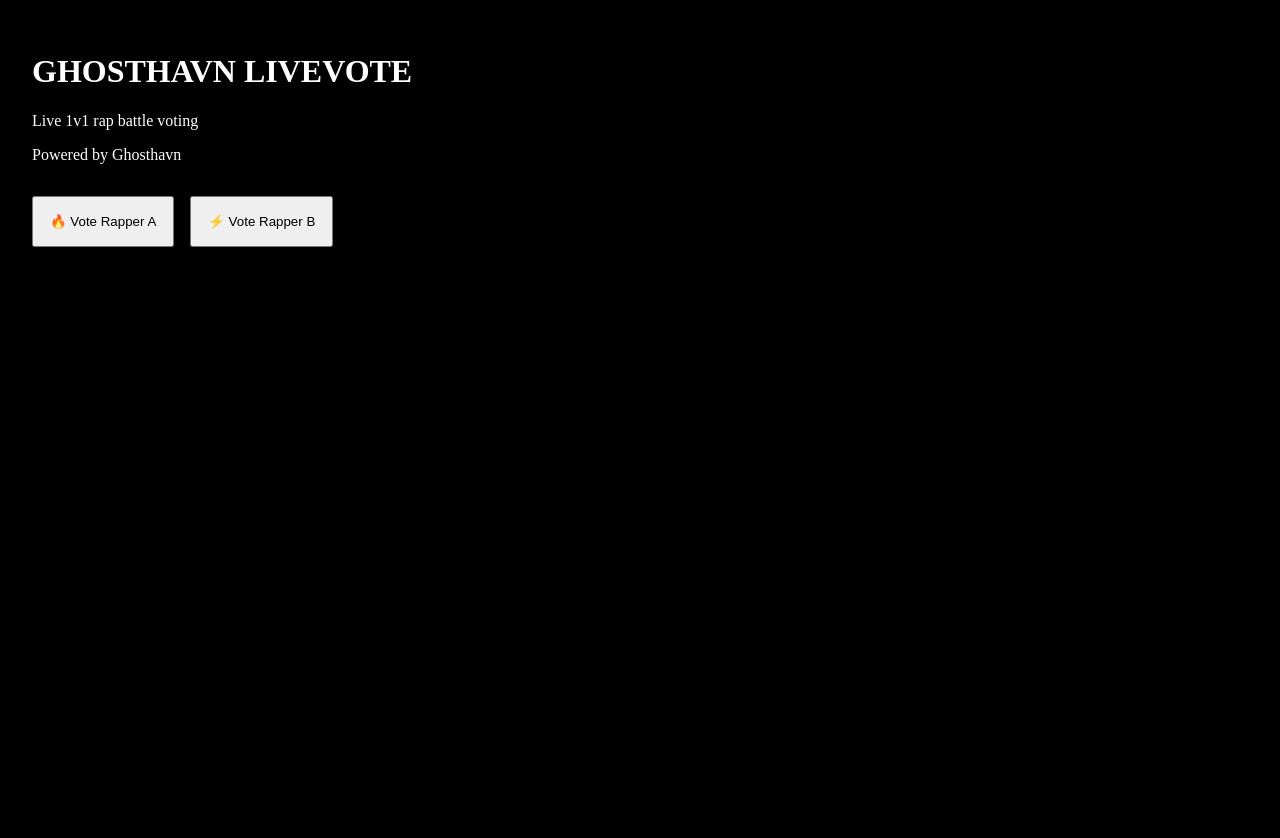
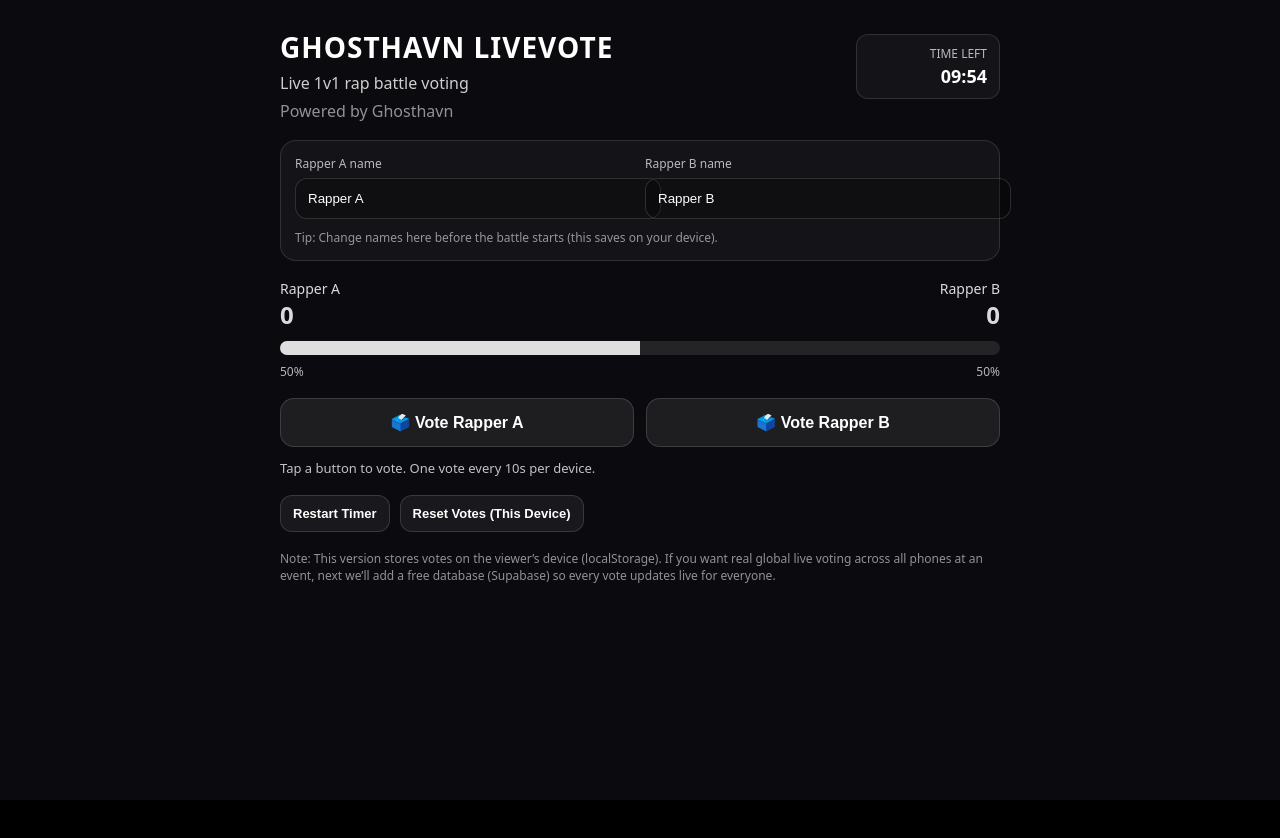
Before and after one commit to gkdixon5/ghosthavn-livevote, a Next.js app: page / in a window 1280 px wide. Shown: the top 838 px of the page. After the commit the page ends 800 px from the top, so only its background shows below. Built offline with nearby package versions, Linux system fonts and the light colour scheme.

Commit message:
Update page.tsx

```diff
--- a/app/page.tsx
+++ b/app/page.tsx
@@ -1,18 +1,263 @@
-export default function Home() {
+"use client";
+
+import { useEffect, useMemo, useState } from "react";
+
+type VoteSide = "A" | "B";
+
+export default function Page() {
+  // Edit these for each battle:
+  const EVENT_TITLE = "GHOSTHAVN LIVEVOTE";
+  const SUBTITLE = "Live 1v1 rap battle voting";
+  const POWERED = "Powered by Ghosthavn";
+
+  // Change these names anytime:
+  const [rapperA, setRapperA] = useState("Rapper A");
+  const [rapperB, setRapperB] = useState("Rapper B");
+
+  // Voting state (local, per-device)
+  const [votesA, setVotesA] = useState(0);
+  const [votesB, setVotesB] = useState(0);
+
+  // Anti-spam: one vote per device every X seconds
+  const COOLDOWN_SECONDS = 10;
+  const [cooldownUntil, setCooldownUntil] = useState<number>(0);
+
+  // Optional: battle timer lock
+  const BATTLE_MINUTES = 10;
+  const [startTs, setStartTs] = useState<number>(() => Date.now());
+  const endTs = useMemo(() => startTs + BATTLE_MINUTES * 60 * 1000, [startTs]);
+  const [now, setNow] = useState(Date.now());
+
+  const locked = now >= endTs;
+
+  // Load from localStorage so refresh doesn't reset
+  useEffect(() => {
+    try {
+      const saved = localStorage.getItem("ghosthavn_livevote_state_v1");
+      if (saved) {
+        const parsed = JSON.parse(saved);
+        if (typeof parsed.votesA === "number") setVotesA(parsed.votesA);
+        if (typeof parsed.votesB === "number") setVotesB(parsed.votesB);
+        if (typeof parsed.cooldownUntil === "number") setCooldownUntil(parsed.cooldownUntil);
+        if (typeof parsed.startTs === "number") setStartTs(parsed.startTs);
+        if (typeof parsed.rapperA === "string") setRapperA(parsed.rapperA);
+        if (typeof parsed.rapperB === "string") setRapperB(parsed.rapperB);
+      }
+    } catch {}
+  }, []);
+
+  useEffect(() => {
+    try {
+      localStorage.setItem(
+        "ghosthavn_livevote_state_v1",
+        JSON.stringify({ votesA, votesB, cooldownUntil, startTs, rapperA, rapperB })
+      );
+    } catch {}
+  }, [votesA, votesB, cooldownUntil, startTs, rapperA, rapperB]);
+
+  // Tick timer
+  useEffect(() => {
+    const t = setInterval(() => setNow(Date.now()), 250);
+    return () => clearInterval(t);
+  }, []);
+
+  const total = votesA + votesB;
+  const pctA = total === 0 ? 50 : Math.round((votesA / total) * 100);
+  const pctB = 100 - pctA;
+
+  const secondsLeft = Math.max(0, Math.floor((endTs - now) / 1000));
+  const mm = String(Math.floor(secondsLeft / 60)).padStart(2, "0");
+  const ss = String(secondsLeft % 60).padStart(2, "0");
+
+  const canVote = !locked && now >= cooldownUntil;
+
+  function vote(side: VoteSide) {
+    if (!canVote) return;
+
+    if (side === "A") setVotesA((v) => v + 1);
+    if (side === "B") setVotesB((v) => v + 1);
+
+    setCooldownUntil(Date.now() + COOLDOWN_SECONDS * 1000);
+  }
+
+  function resetBattle() {
+    if (!confirm("Reset battle? This clears votes on THIS device only.")) return;
+    setVotesA(0);
+    setVotesB(0);
+    setCooldownUntil(0);
+    setStartTs(Date.now());
+  }
+
   return (
-    <main style={{ padding: "2rem", color: "white", background: "black", minHeight: "100vh" }}>
-      <h1>GHOSTHAVN LIVEVOTE</h1>
-      <p>Live 1v1 rap battle voting</p>
-      <p>Powered by Ghosthavn</p>
+    <main style={{ minHeight: "100vh", background: "#0b0b0f", color: "white" }}>
+      <div
+        style={{
+          maxWidth: 720,
+          margin: "0 auto",
+          padding: "28px 16px 40px",
+          fontFamily: "ui-sans-serif, system-ui, -apple-system, Segoe UI, Roboto, Arial",
+        }}
+      >
+        <div style={{ display: "flex", alignItems: "baseline", justifyContent: "space-between", gap: 12 }}>
+          <div>
+            <h1 style={{ margin: 0, fontSize: 28, letterSpacing: 1 }}>{EVENT_TITLE}</h1>
+            <div style={{ opacity: 0.8, marginTop: 6 }}>{SUBTITLE}</div>
+            <div style={{ opacity: 0.55, marginTop: 6 }}>{POWERED}</div>
+          </div>
 
-      <div style={{ marginTop: "2rem" }}>
-        <button style={{ marginRight: "1rem", padding: "1rem" }}>
-          🔥 Vote Rapper A
-        </button>
-        <button style={{ padding: "1rem" }}>
-          ⚡ Vote Rapper B
-        </button>
+          <div
+            style={{
+              padding: "10px 12px",
+              border: "1px solid rgba(255,255,255,0.12)",
+              borderRadius: 12,
+              background: "rgba(255,255,255,0.04)",
+              textAlign: "right",
+              minWidth: 118,
+            }}
+          >
+            <div style={{ fontSize: 12, opacity: 0.7 }}>{locked ? "VOTING CLOSED" : "TIME LEFT"}</div>
+            <div style={{ fontSize: 18, marginTop: 2, fontWeight: 700 }}>{mm}:{ss}</div>
+          </div>
+        </div>
+
+        {/* Editable names */}
+        <div
+          style={{
+            marginTop: 18,
+            padding: 14,
+            borderRadius: 16,
+            border: "1px solid rgba(255,255,255,0.12)",
+            background: "rgba(255,255,255,0.04)",
+          }}
+        >
+          <div style={{ display: "grid", gridTemplateColumns: "1fr 1fr", gap: 10 }}>
+            <div>
+              <div style={{ fontSize: 12, opacity: 0.7, marginBottom: 6 }}>Rapper A name</div>
+              <input
+                value={rapperA}
+                onChange={(e) => setRapperA(e.target.value)}
+                style={inputStyle}
+              />
+            </div>
+            <div>
+              <div style={{ fontSize: 12, opacity: 0.7, marginBottom: 6 }}>Rapper B name</div>
+              <input
+                value={rapperB}
+                onChange={(e) => setRapperB(e.target.value)}
+                style={inputStyle}
+              />
+            </div>
+          </div>
+
+          <div style={{ fontSize: 12, opacity: 0.55, marginTop: 10 }}>
+            Tip: Change names here before the battle starts (this saves on your device).
+          </div>
+        </div>
+
+        {/* Scoreboard */}
+        <div style={{ marginTop: 18 }}>
+          <div style={{ display: "flex", justifyContent: "space-between", marginBottom: 10, opacity: 0.85 }}>
+            <div>
+              <div style={{ fontSize: 14 }}>{rapperA}</div>
+              <div style={{ fontSize: 24, fontWeight: 800 }}>{votesA}</div>
+            </div>
+            <div style={{ textAlign: "right" }}>
+              <div style={{ fontSize: 14 }}>{rapperB}</div>
+              <div style={{ fontSize: 24, fontWeight: 800 }}>{votesB}</div>
+            </div>
+          </div>
+
+          <div style={{ height: 14, borderRadius: 999, background: "rgba(255,255,255,0.10)", overflow: "hidden" }}>
+            <div style={{ width: `${pctA}%`, height: "100%", background: "rgba(255,255,255,0.85)" }} />
+          </div>
+
+          <div style={{ display: "flex", justifyContent: "space-between", marginTop: 8, fontSize: 12, opacity: 0.7 }}>
+            <div>{pctA}%</div>
+            <div>{pctB}%</div>
+          </div>
+        </div>
+
+        {/* Vote buttons */}
+        <div style={{ marginTop: 18, display: "grid", gridTemplateColumns: "1fr 1fr", gap: 12 }}>
+          <button
+            onClick={() => vote("A")}
+            disabled={!canVote}
+            style={{
+              ...btnStyle,
+              opacity: canVote ? 1 : 0.45,
+            }}
+          >
+            🗳️ Vote {rapperA}
+          </button>
+
+          <button
+            onClick={() => vote("B")}
+            disabled={!canVote}
+            style={{
+              ...btnStyle,
+              opacity: canVote ? 1 : 0.45,
+            }}
+          >
+            🗳️ Vote {rapperB}
+          </button>
+        </div>
+
+        {/* Cooldown + status */}
+        <div style={{ marginTop: 12, fontSize: 13, opacity: 0.75 }}>
+          {locked ? (
+            <div>Voting is closed for this battle.</div>
+          ) : canVote ? (
+            <div>Tap a button to vote. One vote every {COOLDOWN_SECONDS}s per device.</div>
+          ) : (
+            <div>Hold up… cooldown active. Try again in a few seconds.</div>
+          )}
+        </div>
+
+        {/* Admin-ish controls (local only) */}
+        <div style={{ marginTop: 18, display: "flex", gap: 10, flexWrap: "wrap" }}>
+          <button onClick={() => setStartTs(Date.now())} style={smallBtn}>
+            Restart Timer
+          </button>
+          <button onClick={resetBattle} style={smallBtn}>
+            Reset Votes (This Device)
+          </button>
+        </div>
+
+        <div style={{ marginTop: 18, fontSize: 12, opacity: 0.55, lineHeight: 1.45 }}>
+          Note: This version stores votes on the viewer’s device (localStorage). If you want real global live voting
+          across all phones at an event, next we’ll add a free database (Supabase) so every vote updates live for everyone.
+        </div>
       </div>
     </main>
   );
 }
+
+const inputStyle: React.CSSProperties = {
+  width: "100%",
+  padding: "12px 12px",
+  borderRadius: 12,
+  border: "1px solid rgba(255,255,255,0.14)",
+  background: "rgba(0,0,0,0.25)",
+  color: "white",
+  outline: "none",
+};
+
+const btnStyle: React.CSSProperties = {
+  padding: "14px 14px",
+  borderRadius: 14,
+  border: "1px solid rgba(255,255,255,0.14)",
+  background: "rgba(255,255,255,0.08)",
+  color: "white",
+  fontSize: 16,
+  fontWeight: 700,
+};
+
+const smallBtn: React.CSSProperties = {
+  padding: "10px 12px",
+  borderRadius: 12,
+  border: "1px solid rgba(255,255,255,0.14)",
+  background: "rgba(255,255,255,0.06)",
+  color: "white",
+  fontSize: 13,
+  fontWeight: 700,
+};
```
